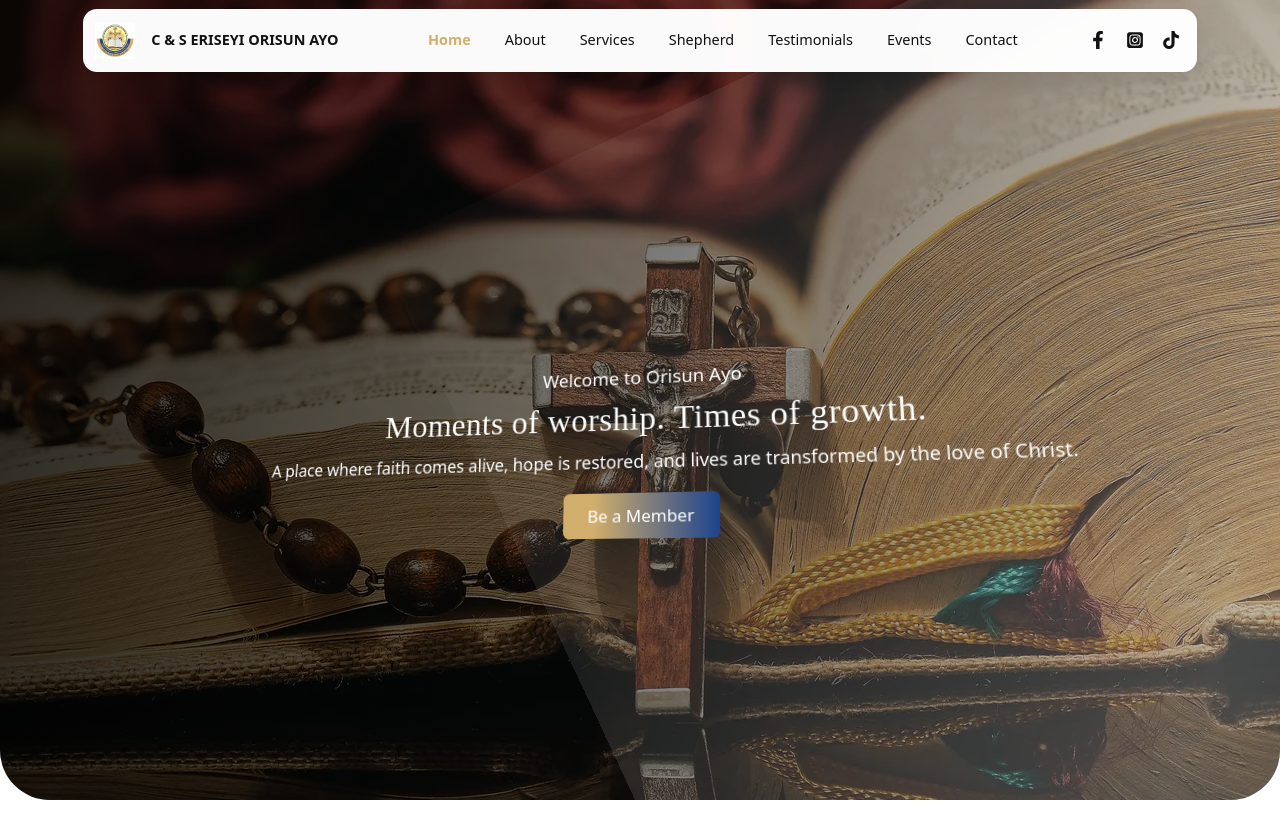
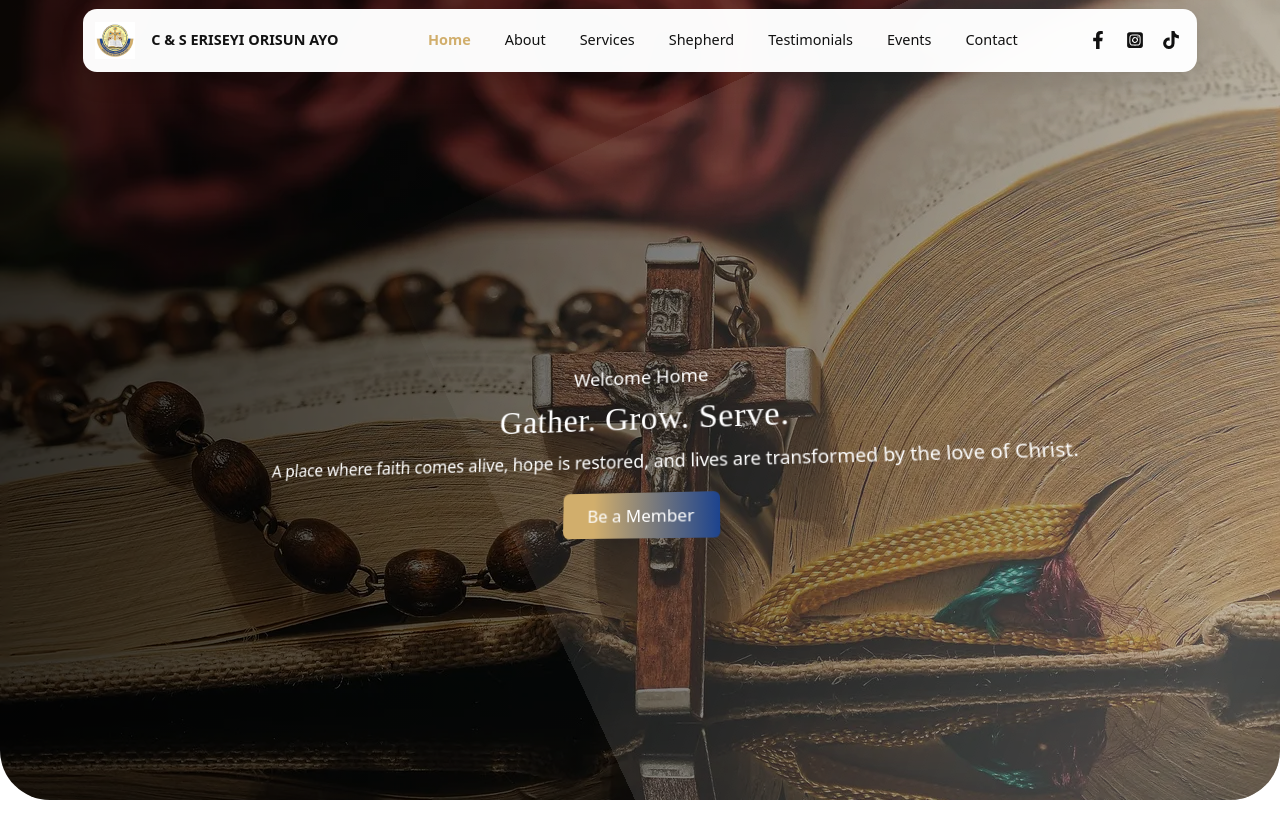
Before and after one commit to tcarsity/eriseyi-orisun-ayo, a React (Vite) app: page / in a window 1280 px wide. Shown: the top 838 px of the page. Built offline with nearby package versions, Linux system fonts and the light colour scheme; no server answers.

Commit message:
Modification

```diff
--- a/src/components/Preloader.jsx
+++ b/src/components/Preloader.jsx
@@ -11,7 +11,7 @@ const Preloader = ({ progress }) => {
 
       {/* Bottom text + percentage */}
       <div className="preloader-footer">
-        <span className="left-text">Brewing your experience</span>
+        <span className="left-text">Moments of worship. Times of growth.</span>
         <span className="right-text">{progress}%</span>
       </div>
 
--- a/src/components/common/Hero.jsx
+++ b/src/components/common/Hero.jsx
@@ -36,7 +36,7 @@ const Hero = () => {
                 transition={{ delay: 0.3, duration: 0.8 }}
                 className="d-block mb-2"
               >
-                Welcome to Orisun Ayo
+                Welcome Home
               </motion.span>
 
               <motion.h2
@@ -44,7 +44,7 @@ const Hero = () => {
                 animate={{ opacity: 1, y: 0 }}
                 transition={{ delay: 0.5, duration: 1 }}
               >
-                Moments of worship. Times of growth.
+                Gather. Grow. Serve.
               </motion.h2>
               <motion.p
                 initial={{ opacity: 0, y: 20 }}
```
